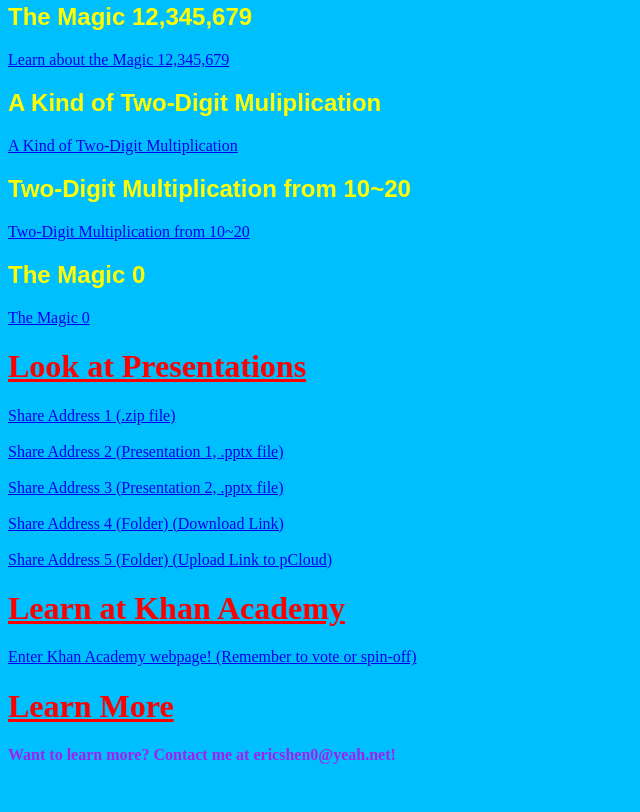
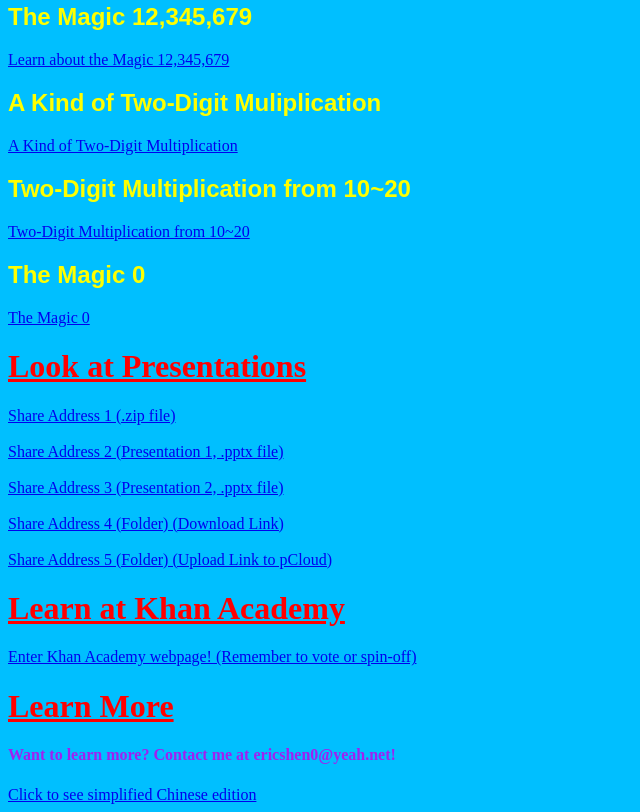
Before and after one commit to shenyouran/math, a plain HTML site: page index.html in a window 1280 px wide. Shown: the part 426-1238 px from the top of the page, without its empty margins (0-640 px from the left). Before the commit the page ends 1212 px from the top, so only its background shows below. Drawn offline with Linux system fonts and the light colour scheme.

Commit message:
Update index.html

```diff
--- a/index.html
+++ b/index.html
@@ -50,22 +50,18 @@
     <a class="links" href="
         shenyouran.github.io/blackhole.html
       ">Learn about Black Hole Numbers</a>
-    <!-- This is a webpage made by Eric Shen.-->
     <h2 class="titles">The Mighty 11</h2>
     <a class="links" href="
         shenyouran.github.io/mighty11.html
       ">Learn about The Mighty 11</a>
-    <!-- This is another webpage made by Eric Shen.-->
     <h2 class="titles">The Magic 12,345,679</h2>
     <a class="links" href="
         shenyouran.github.io/12345679.html
       ">Learn about the Magic 12,345,679</a>
-    <!-- Again, this is the third webpage made by Eric Shen.-->
     <h2 class="titles">A Kind of Two-Digit Muliplication</h2>
     <a class="links" href="
         shenyouran.github.io/Two-Digit-Multiply.html
       ">A Kind of Two-Digit Multiplication</a>
-    <!-- The fourth webpage!-->
     <h2 class="titles">Two-Digit Multiplication from 10~20</h2>
     <a class="links" href="
         shenyouran.github.io/Multiply-10-20.html
@@ -74,7 +70,6 @@
     <a class="links" href="
         shenyouran.github.io/magic0.html
       ">The Magic 0</a>
-    <!-- More webpages! -->
     <h1 class="subtitles">Look at Presentations</h1>
     <a class="links" href="https://my.pcloud.com/publink/show?code=XZQA6jZpW6E3pCrX74kS2DlSukh544udaxX">Share Address 1 (.zip file)</a><br><br>
     <a class="links" href="https://my.pcloud.com/publink/show?code=XZ0a6jZxVlaX7uv3nJ9lEyqgcWh641fEIvX">Share Address 2 (Presentation 1, .pptx file)</a><br><br>
@@ -85,6 +80,9 @@
     <a class="links" href="https://www.khanacademy.org/computer-programming/the-magic-about-math/5831290393067520">Enter Khan Academy webpage! (Remember to vote or spin-off)</a>
     <h1 class="subtitles">Learn More</h1>
     <h4 id="learn-more">Want to learn more? Contact me at ericshen0@yeah.net!</h4>
+    <a class="links" href="
+        shenyouran.github.io/indexcn.html
+      ">Click to see simplified Chinese edition</h1>
 
     </body>
 </html>
```
